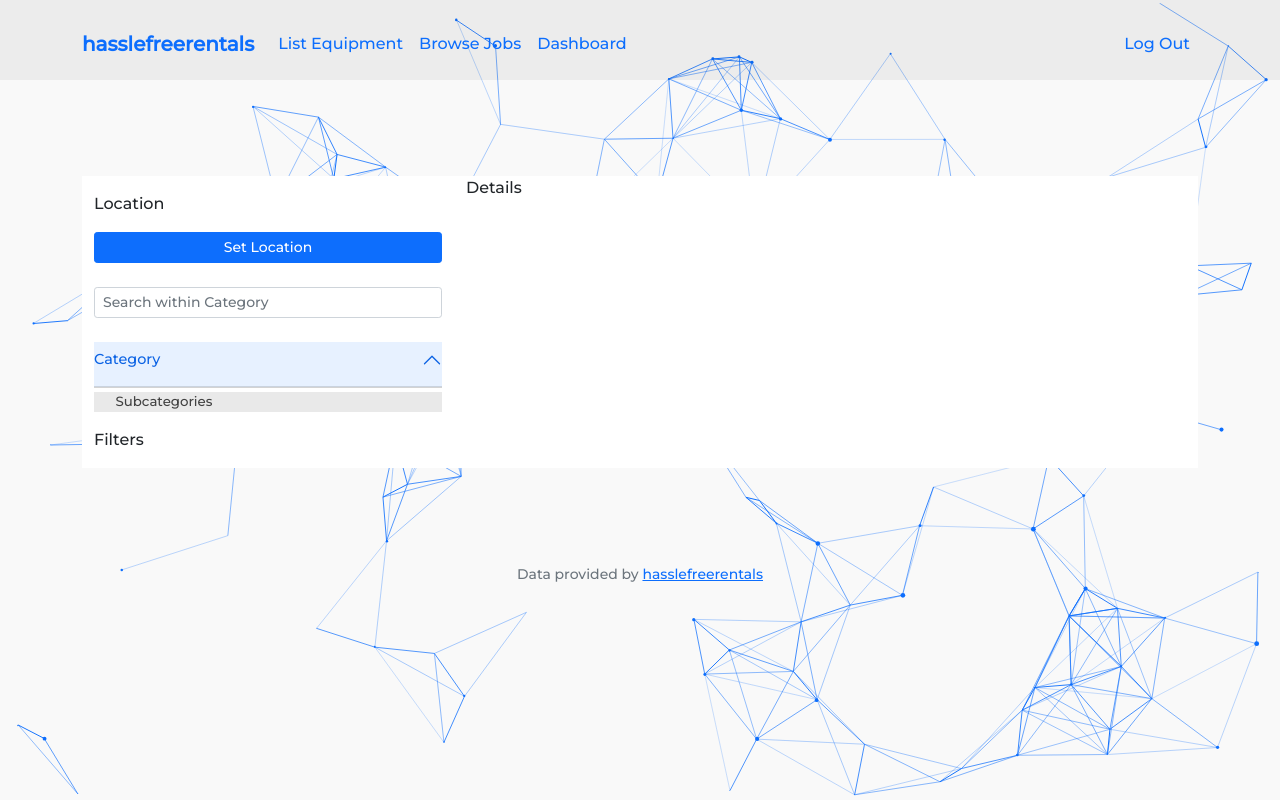
After one commit to BiniyamTT/hasslefreerentals, a Flask app: page /equipmentdetail in a window 1280 px wide, after a click on "Category". The commit adds this page. Run offline with Flask 2, Linux system fonts and the light colour scheme; a user stored in the database is signed in; some libraries are stand-ins or nearby versions.

Commit message:
Added Equipmentdetail Page

```diff
--- a/app.py
+++ b/app.py
@@ -60,6 +60,13 @@ db.execute  ("""
                     hourly_rate TEXT NOT NULL,
                     advance TEXT NOT NULL,
                     duration TEXT NOT NULL,
+                    model TEXT NOT NULL,
+                    fuel_type TEXT NOT NULL,
+                    hp INTEGER NOT NULL,
+                    year INTEGER NOT NULL,
+                    hourly_rate TEXT NOT NULL,
+                    advance TEXT NOT NULL,
+                    duration TEXT NOT NULL,
                     location TEXT NOT NULL,
                     FOREIGN KEY (owner_id) REFERENCES users(user_id)
                 )
@@ -100,7 +107,7 @@ CAT =   {
 @app.route("/")
 @register_breadcrumb(app, '.', 'Home')
 def index():
-       return render_template("index.html", categories = CAT)
+       return render_template("index.html", CAT = CAT)
 
 
 @app.after_request
@@ -192,7 +199,7 @@ def login():
 
         # Redirect user to home page
         flash("Successfully logged in")
-        return render_template("index.html", categories = CAT, usertype = session["usertype"])
+        return render_template("index.html", CAT = CAT, usertype = session["usertype"])
     # User reached route via GET (as by clicking a link or via redirect)
     else:
         return render_template("login.html")
@@ -214,4 +221,11 @@ def logout():
 @login_required
 @register_breadcrumb(app, '.', 'Equipments')
 def equipments():
-    return render_template("equipments.html", categories = CAT)
+    return render_template("equipments.html", CAT = CAT)
+
+
+@app.route("/equipmentdetail")
+@login_required
+@register_breadcrumb(app, '.', 'Details')
+def equipmentdetail():
+    return render_template("equipmentdetail.html", CAT = CAT)
--- a/static/style.css
+++ b/static/style.css
@@ -1,6 +1,14 @@
 body {
-    background-color: #f9f9f9
+    background-color: #f9f9f9;
+    font-family: 'Montserrat';
+
 }
+
+nav{
+    background-color: rgba(0, 0, 0, 0.05);
+}
+
+
 
 .background {
     position: absolute;
@@ -56,6 +64,24 @@ button.accordion-button{
     padding:2% 0;
     background-color: transparent;
     border-bottom: 1px solid lightgrey;
+    font-size: 0.9rem;
+}
+.subcat{
+        background-color: rgba(211, 211, 211, 0.5);
+}
+
+.accordion-body{
+    padding-left: 5%;
+    margin-bottom: 0;
+    padding-top: 0;
+    padding-bottom: 0;
+    padding-right: 0;
+    font-size: smaller;
+}
+
+.accordion-body p{
+    margin:0.25rem;
+    color: rgb(65, 65, 65);
 }
 
 .search input:focus{
@@ -77,3 +103,15 @@ button.accordion-button{
     text-decoration: none;
     text-decoration-color: none;
 }
+
+.level1{
+    font-size: 1rem;
+    font-weight: 300;
+}
+
+.bg-white{
+    background-color: white;
+}
+.bold-text{
+    font-weight: 300;
+}
--- a/templates/apology.html
+++ b/templates/apology.html
@@ -6,5 +6,7 @@
 
 {% block main %}
     <!-- https://memegen.link/ -->
+    <div class=" container text-center">
     <img alt="{{ top }}" class="border img-fluid" src="http://memegen.link/custom/{{ top | urlencode }}/{{ bottom | urlencode }}.jpg?alt=https://i.imgur.com/CsCgN7Ll.png&width=400" title="{{ top }}">
-{% endblock %}
+    </div>
+    {% endblock %}
--- /dev/null
+++ b/templates/equipmentdetail.html
@@ -0,0 +1,35 @@
+{% extends "layout.html" %}
+
+{% block title %}
+    HFR | Details
+{% endblock %}
+
+{% block main %}
+    <div class="container bg-white my-5 ">
+        <div class="row">
+            <div class="col-md-4">
+                <p class="level1 my-3">Location</p>
+                <div class="d-grid gap-2">
+                    <button class="btn btn-primary btn-sm mb-4">Set Location</button>
+                </div>
+
+                <input class="mb-4 form-control form-control-sm" type="search" placeholder="Search within Category">
+
+                <div class="accordion-header" id="flush-heading">
+                    <button class="accordion-button pb-3 bold-text collapsed" type="button" data-bs-toggle="collapse" data-bs-target="#flush-collapse">
+                    Category
+                    </button>
+                </div>
+                <div id="flush-collapse" class="subcat accordion-collapse collapse">
+                    <div class="accordion-body"><p>Subcategories</p></div>
+                </div>
+                <p class="level1 my-3">Filters</p>
+            </div>
+            <div class="col-md-8">
+                Details
+            </div>
+        </div>
+    </div>
+
+
+{% endblock %}
--- a/templates/index.html
+++ b/templates/index.html
@@ -88,7 +88,7 @@
     </div>
     <h3 class="mb-5">Browse the largest fleet in the industry</h3>
     <div class="row d-flex justify-content-between">
-      {% for cat in categories %}
+      {% for cat in CAT %}
         <div class="col-md-2 boxy p-3 m-3">{{cat}}</div>
       {% endfor %}
     </div>
--- a/templates/layout.html
+++ b/templates/layout.html
@@ -8,6 +8,7 @@
         <link href="https://cdn.jsdelivr.net/npm/bootstrap@5.0.2/dist/css/bootstrap.min.css" rel="stylesheet" integrity="sha384-EVSTQN3/azprG1Anm3QDgpJLIm9Nao0Yz1ztcQTwFspd3yD65VohhpuuCOmLASjC" crossorigin="anonymous">
         <script src="https://cdn.jsdelivr.net/npm/bootstrap@5.0.2/dist/js/bootstrap.bundle.min.js" integrity="sha384-MrcW6ZMFYlzcLA8Nl+NtUVF0sA7MsXsP1UyJoMp4YLEuNSfAP+JcXn/tWtIaxVXM" crossorigin="anonymous"></script>
         <script src="/static/particles.js"></script>
+        <script src="https://ajax.googleapis.com/ajax/libs/jquery/3.5.1/jquery.min.js"></script>
         <link href="/static/style.css" rel="stylesheet">
         <title>{% block title %}{% endblock %}</title>
     </head>
```
Also changed, not shown: check.py (added, +28 -0 lines), templates/equipments.html (+11 -10 lines), rentals.db, 5 other files.
